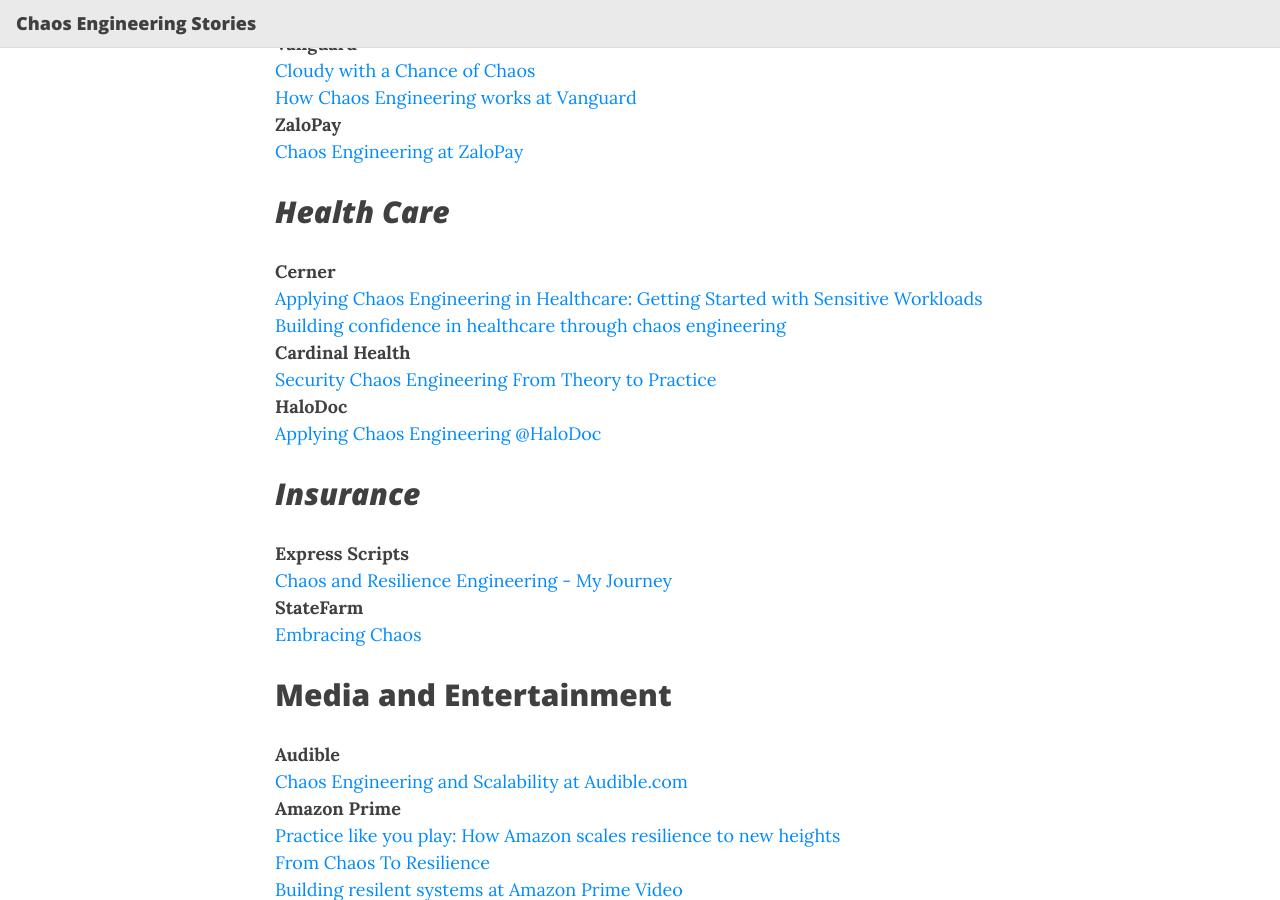
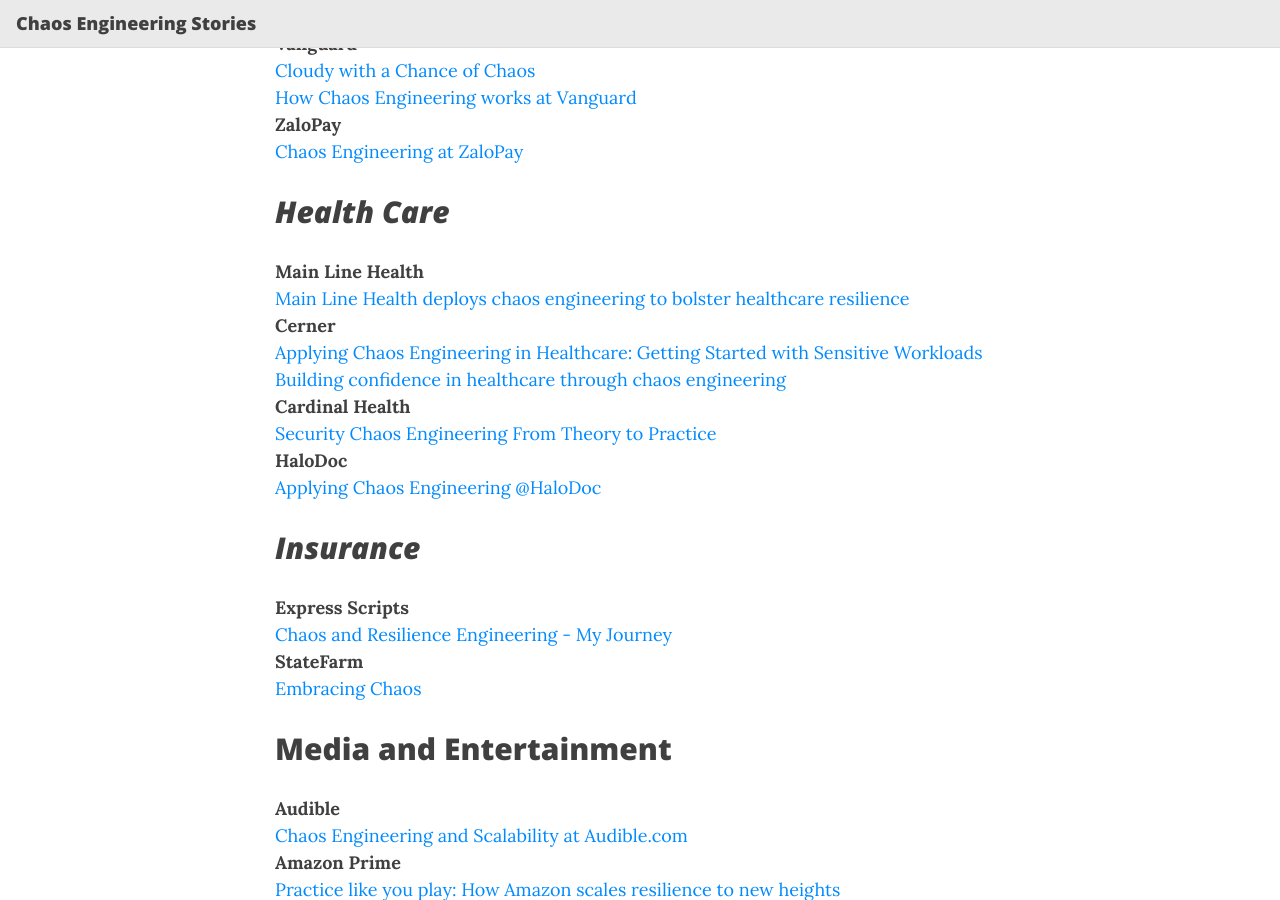
Before and after one commit to ldomb/ChaosEngineeringPublicStories, a Jekyll site: the page built from index.md, in a window 1280 px wide and 900 px high, scrolled down 1992 px. Built offline with Jekyll 4.4.1, drawn with Linux system fonts in a browser that asks for light colours; nearby versions of some CDN libraries.

Commit message:
Added Main Line Health

```diff
--- a/index.md
+++ b/index.md
@@ -81,6 +81,8 @@ _**Financial Services**_
 _**Health Care**_
 -----------------
 
+**Main Line Health**
+[Main Line Health deploys chaos engineering to bolster healthcare resilience](https://www.csoonline.com/article/3490060/main-line-health-deploys-chaos-engineering-to-bolster-healthcare-resilience.html)
 **Cerner**
 [Applying Chaos Engineering in Healthcare: Getting Started with Sensitive Workloads](https://www.infoq.com/articles/chaos-engineering-healthcare/)
 [Building confidence in healthcare through chaos engineering](https://www.infoq.com/presentations/cerner-resiliency/)
```
